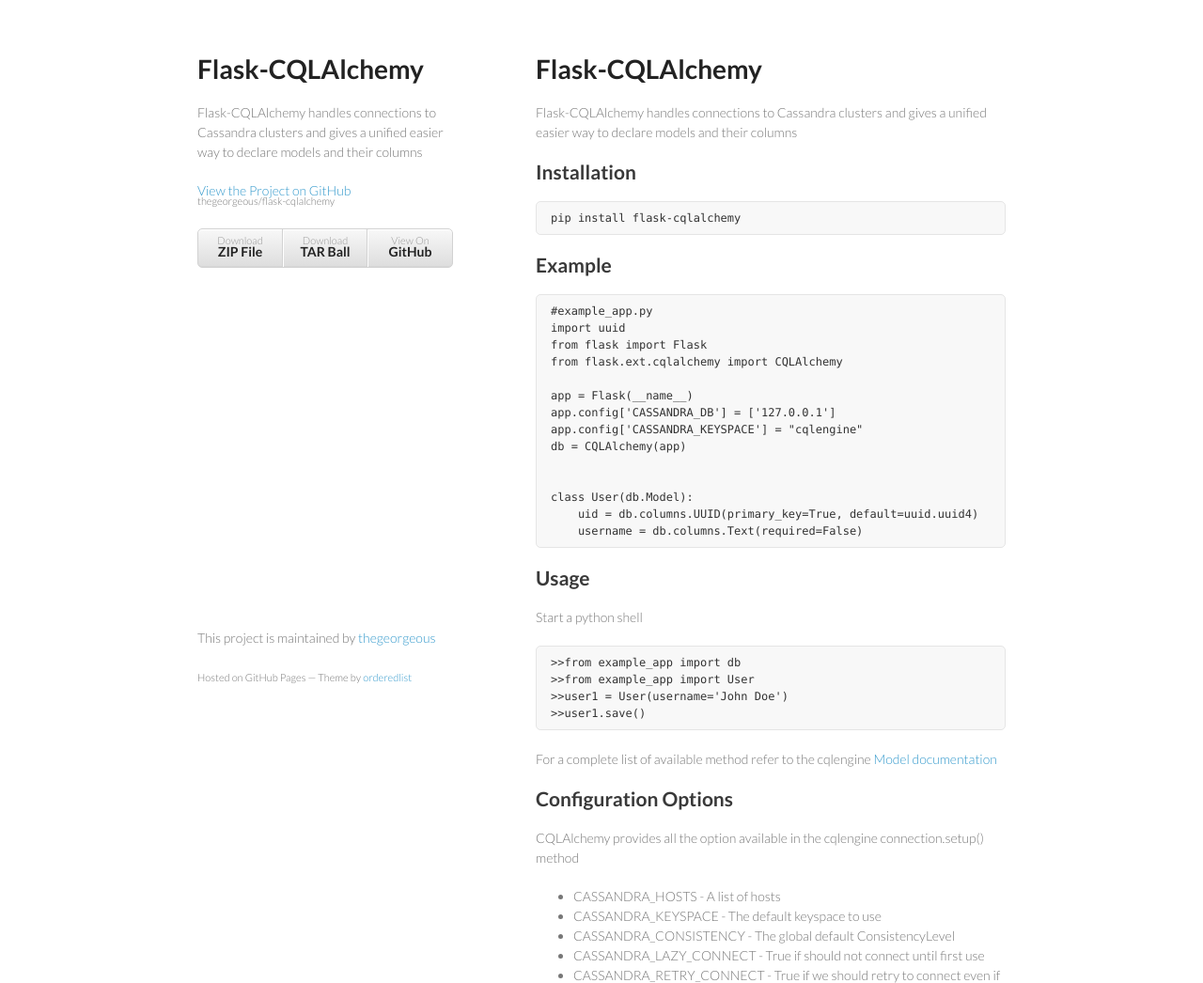
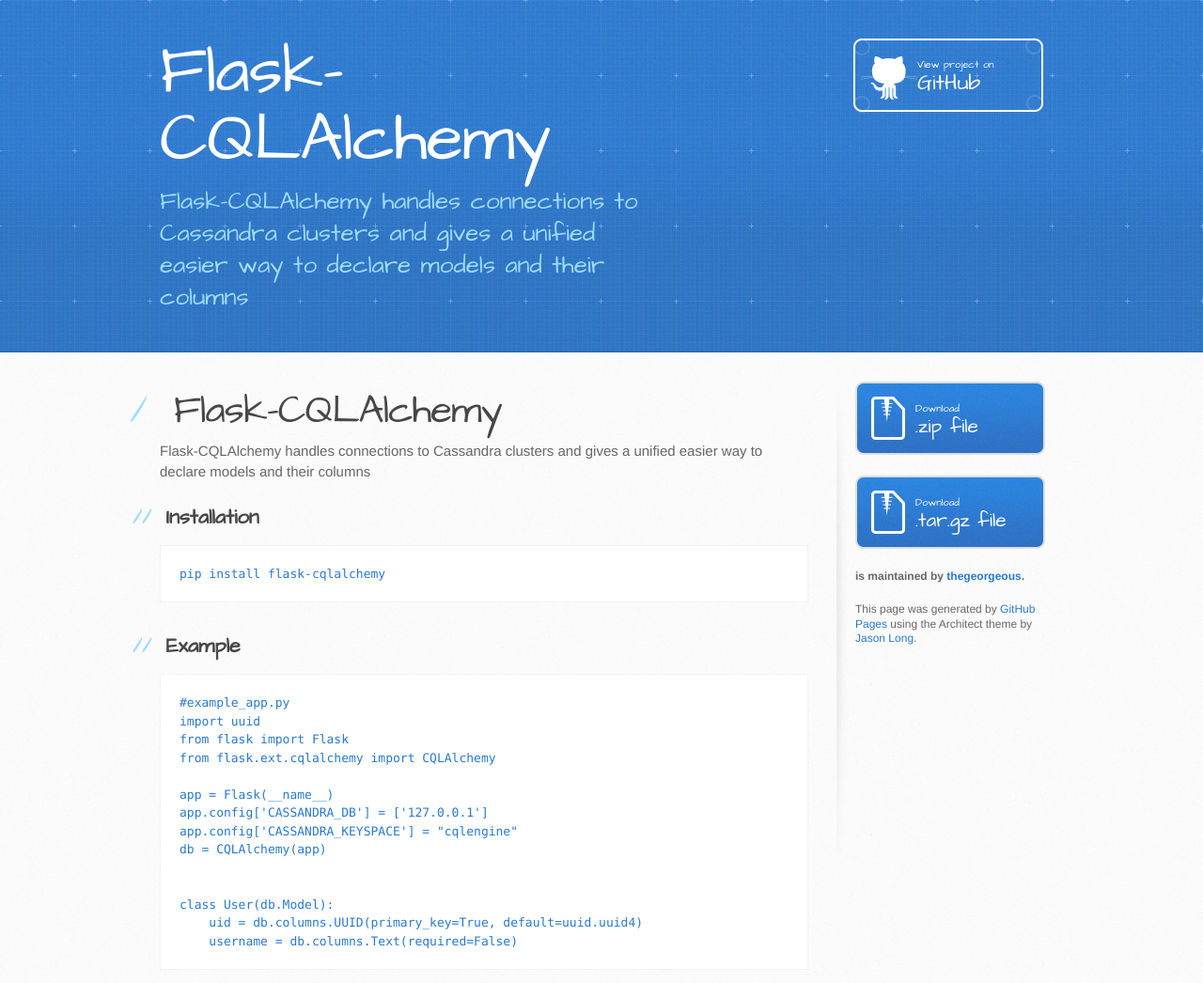
Before and after one commit to thegeorgeous/flask-cqlalchemy, a plain HTML site: page index.html in a window 1280 px wide. Shown: the top 1046 px of the page at 94% size. Drawn offline with Linux system fonts and the light colour scheme.

Commit message:
Create gh-pages branch via GitHub

```diff
--- a/index.html
+++ b/index.html
@@ -1,34 +1,34 @@
-<!doctype html>
+<!DOCTYPE html>
 <html>
   <head>
-    <meta charset="utf-8">
+    <meta charset='utf-8'>
     <meta http-equiv="X-UA-Compatible" content="chrome=1">
-    <title>Flask-CQLAlchemy by thegeorgeous</title>
+    <meta name="viewport" content="width=device-width, initial-scale=1, maximum-scale=1">
+    <link href='https://fonts.googleapis.com/css?family=Architects+Daughter' rel='stylesheet' type='text/css'>
+    <link rel="stylesheet" type="text/css" href="stylesheets/stylesheet.css" media="screen">
+    <link rel="stylesheet" type="text/css" href="stylesheets/github-light.css" media="screen">
+    <link rel="stylesheet" type="text/css" href="stylesheets/print.css" media="print">
 
-    <link rel="stylesheet" href="stylesheets/styles.css">
-    <link rel="stylesheet" href="stylesheets/github-light.css">
-    <meta name="viewport" content="width=device-width, initial-scale=1, user-scalable=no">
     <!--[if lt IE 9]>
     <script src="//html5shiv.googlecode.com/svn/trunk/html5.js"></script>
     <![endif]-->
+
+    <title>Flask-CQLAlchemy by thegeorgeous</title>
   </head>
+
   <body>
-    <div class="wrapper">
-      <header>
+    <header>
+      <div class="inner">
         <h1>Flask-CQLAlchemy</h1>
-        <p>Flask-CQLAlchemy handles connections to Cassandra clusters and gives a unified easier way to declare models and their columns</p>
+        <h2>Flask-CQLAlchemy handles connections to Cassandra clusters and gives a unified easier way to declare models and their columns</h2>
+        <a href="https://github.com/thegeorgeous/flask-cqlalchemy" class="button"><small>View project on</small> GitHub</a>
+      </div>
+    </header>
 
-        <p class="view"><a href="https://github.com/thegeorgeous/flask-cqlalchemy">View the Project on GitHub <small>thegeorgeous/flask-cqlalchemy</small></a></p>
-
-
-        <ul>
-          <li><a href="https://github.com/thegeorgeous/flask-cqlalchemy/zipball/master">Download <strong>ZIP File</strong></a></li>
-          <li><a href="https://github.com/thegeorgeous/flask-cqlalchemy/tarball/master">Download <strong>TAR Ball</strong></a></li>
-          <li><a href="https://github.com/thegeorgeous/flask-cqlalchemy">View On <strong>GitHub</strong></a></li>
-        </ul>
-      </header>
-      <section>
-        <h1>
+    <div id="content-wrapper">
+      <div class="inner clearfix">
+        <section id="main-content">
+          <h1>
 <a id="flask-cqlalchemy" class="anchor" href="#flask-cqlalchemy" aria-hidden="true"><span class="octicon octicon-link"></span></a>Flask-CQLAlchemy</h1>
 
 <p>Flask-CQLAlchemy handles connections to Cassandra clusters
@@ -88,6 +88,11 @@
 </ul>
 
 <h3>
+<a id="tutorial" class="anchor" href="#tutorial" aria-hidden="true"><span class="octicon octicon-link"></span></a>Tutorial</h3>
+
+<p>For an in-depth tutorial, check this <a href="http://thegeorgeous.github.io/2015/06/17/creating-a-tumblelog-with-flask-and-flask-cqlalchemy-I.html">post</a></p>
+
+<h3>
 <a id="author" class="anchor" href="#author" aria-hidden="true"><span class="octicon octicon-link"></span></a>Author</h3>
 
 <p>George Thomas (<a href="https://github.com/thegeorgeous" class="user-mention">@thegeorgeous</a>)</p>
@@ -96,14 +101,26 @@
 <a id="support-or-contact" class="anchor" href="#support-or-contact" aria-hidden="true"><span class="octicon octicon-link"></span></a>Support or Contact</h3>
 
 <p>Having trouble using it? Open it in issues</p>
-      </section>
-      <footer>
-        <p>This project is maintained by <a href="https://github.com/thegeorgeous">thegeorgeous</a></p>
-        <p><small>Hosted on GitHub Pages &mdash; Theme by <a href="https://github.com/orderedlist">orderedlist</a></small></p>
-      </footer>
+        </section>
+
+        <aside id="sidebar">
+          <a href="https://github.com/thegeorgeous/flask-cqlalchemy/zipball/master" class="button">
+            <small>Download</small>
+            .zip file
+          </a>
+          <a href="https://github.com/thegeorgeous/flask-cqlalchemy/tarball/master" class="button">
+            <small>Download</small>
+            .tar.gz file
+          </a>
+
+          <p class="repo-owner"><a href="https://github.com/thegeorgeous/flask-cqlalchemy"></a> is maintained by <a href="https://github.com/thegeorgeous">thegeorgeous</a>.</p>
+
+          <p>This page was generated by <a href="https://pages.github.com">GitHub Pages</a> using the Architect theme by <a href="https://twitter.com/jasonlong">Jason Long</a>.</p>
+        </aside>
+      </div>
     </div>
-    <script src="javascripts/scale.fix.js"></script>
-              <script type="text/javascript">
+
+            <script type="text/javascript">
             var gaJsHost = (("https:" == document.location.protocol) ? "https://ssl." : "http://www.");
             document.write(unescape("%3Cscript src='" + gaJsHost + "google-analytics.com/ga.js' type='text/javascript'%3E%3C/script%3E"));
           </script>
```
Also changed, not shown: params.json (+1 -1 lines).
